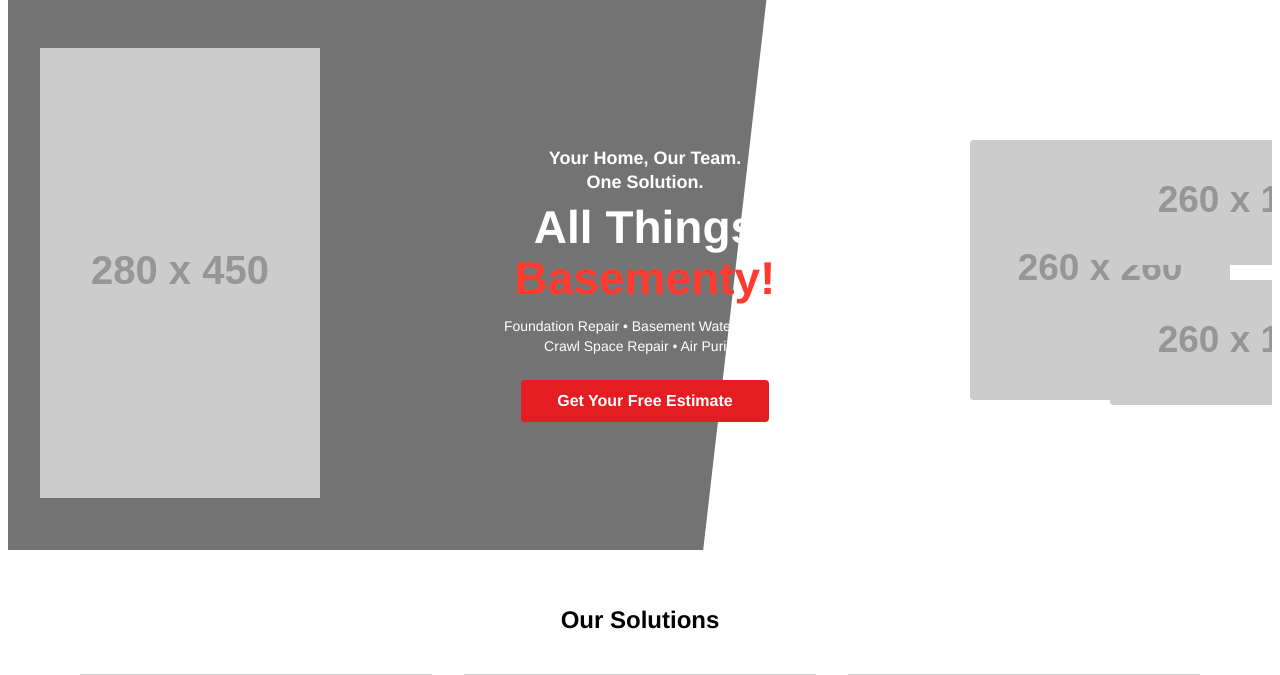
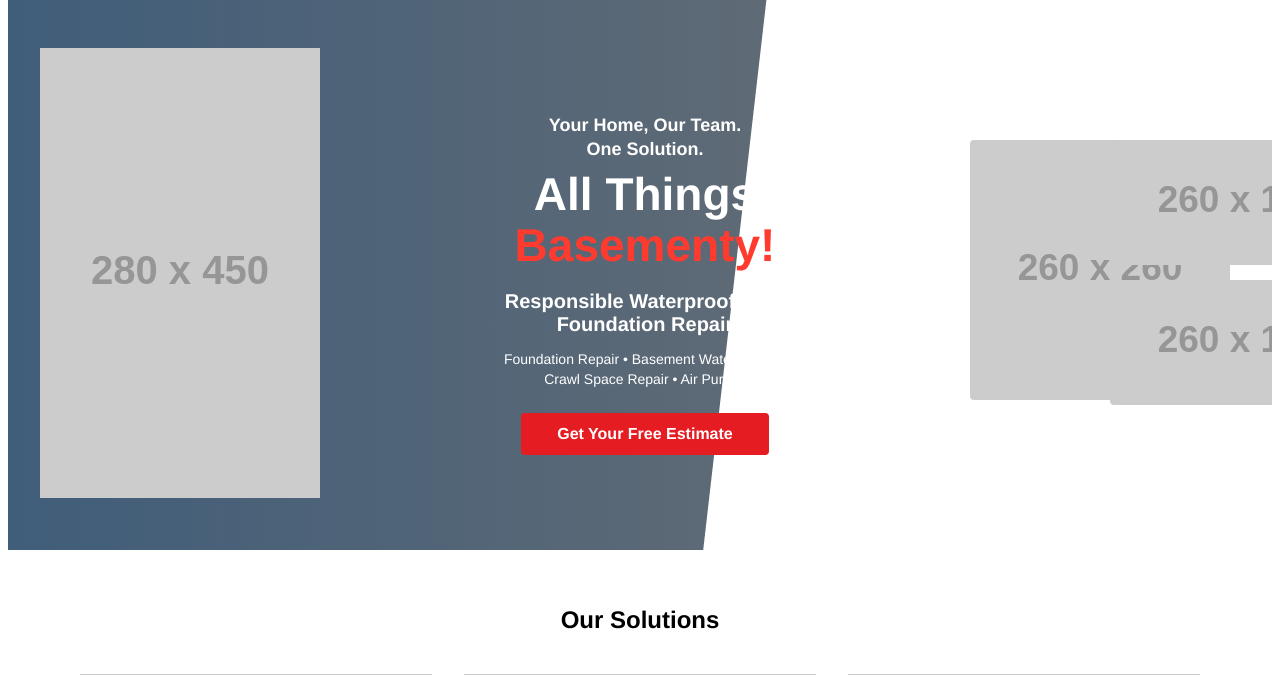
Before and after one commit to th-frontend/templates, a PHP site: page / in a window 1280 px wide. Shown: the part 183-858 px from the top of the page. Run offline with PHP 8.4, Linux system fonts and the light colour scheme; grey boxes labelled with a size stand in for pictures from a placeholder-image service; some libraries are stand-ins or nearby versions.

Commit message:
Add tagline and hero updates

```diff
--- a/omni/index.html
+++ b/omni/index.html
@@ -75,6 +75,7 @@
       <div class="obs-hero__copy">
         <p class="obs-hero__eyebrow">Your Home, Our Team.<br><span>One Solution.</span></p>
         <h1 class="obs-hero__title">All Things<br><span>Basementy!</span></h1>
+        <p class="obs-hero__tagline">Responsible Waterproofing &amp; Foundation Repair</p>
         <p class="obs-hero__sub">Foundation Repair • Basement Waterproofing<br>Crawl Space Repair • Air Purifier</p>
         <a href="#" class="obs-hero__cta">Get Your Free Estimate</a>
       </div>
--- a/omni/style.css
+++ b/omni/style.css
@@ -409,8 +409,8 @@
   position: absolute;
   inset: 0;
   /* Cover the entire hero section */
-  background: rgba(0, 0, 0, 0.55);
-  /* Semi-transparent black overlay */
+  background: linear-gradient(90deg, rgba(0, 39, 77, 0.75) 0%, rgba(0, 0, 0, 0.55) 100%);
+  /* Semi-transparent blue gradient overlay */
   clip-path: polygon(0 0, 60% 0, 55% 100%, 0% 100%);
   /* Creates the angled shape */
 }
@@ -477,6 +477,12 @@
 }
 
 /* Subtitle text below the main title */
+.obs-hero__tagline {
+  font-size: 20px;
+  font-weight: 700;
+  margin-bottom: 0.75rem;
+}
+
 .obs-hero__sub {
   font-size: 14px;
   line-height: 1.4;
```
